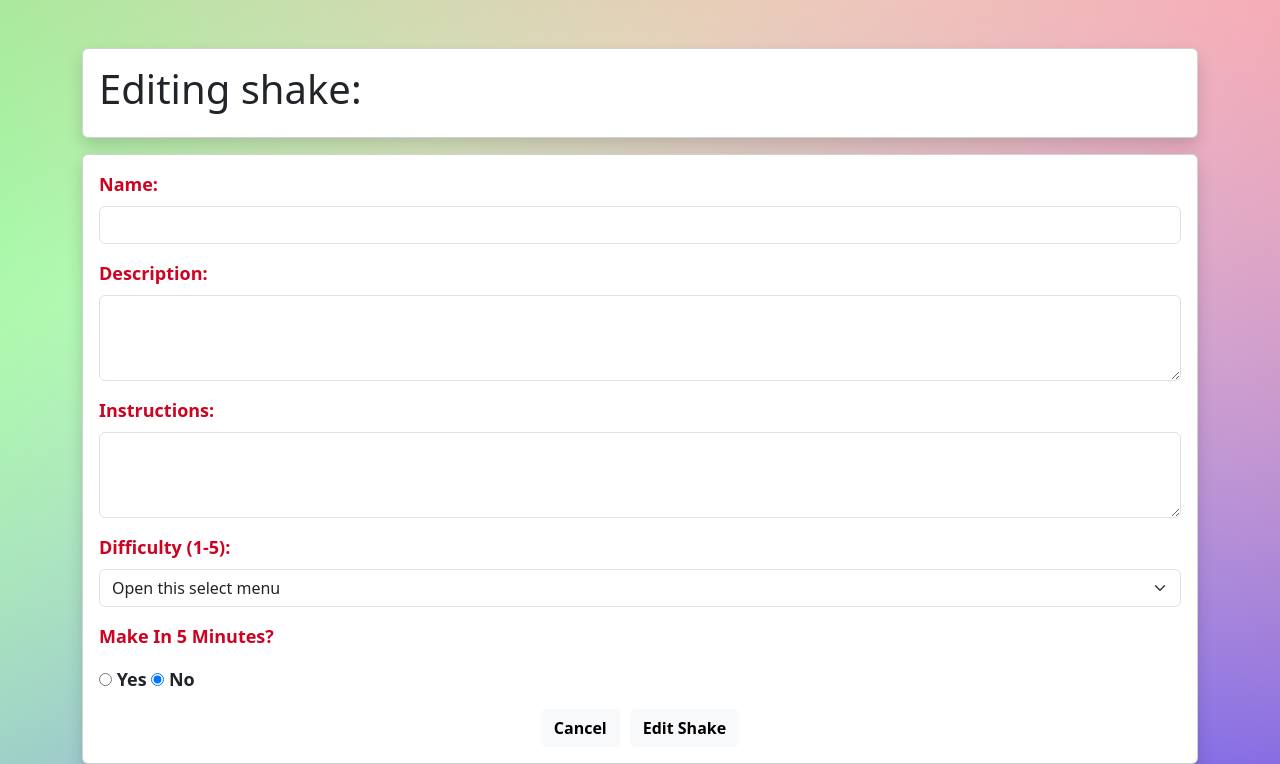
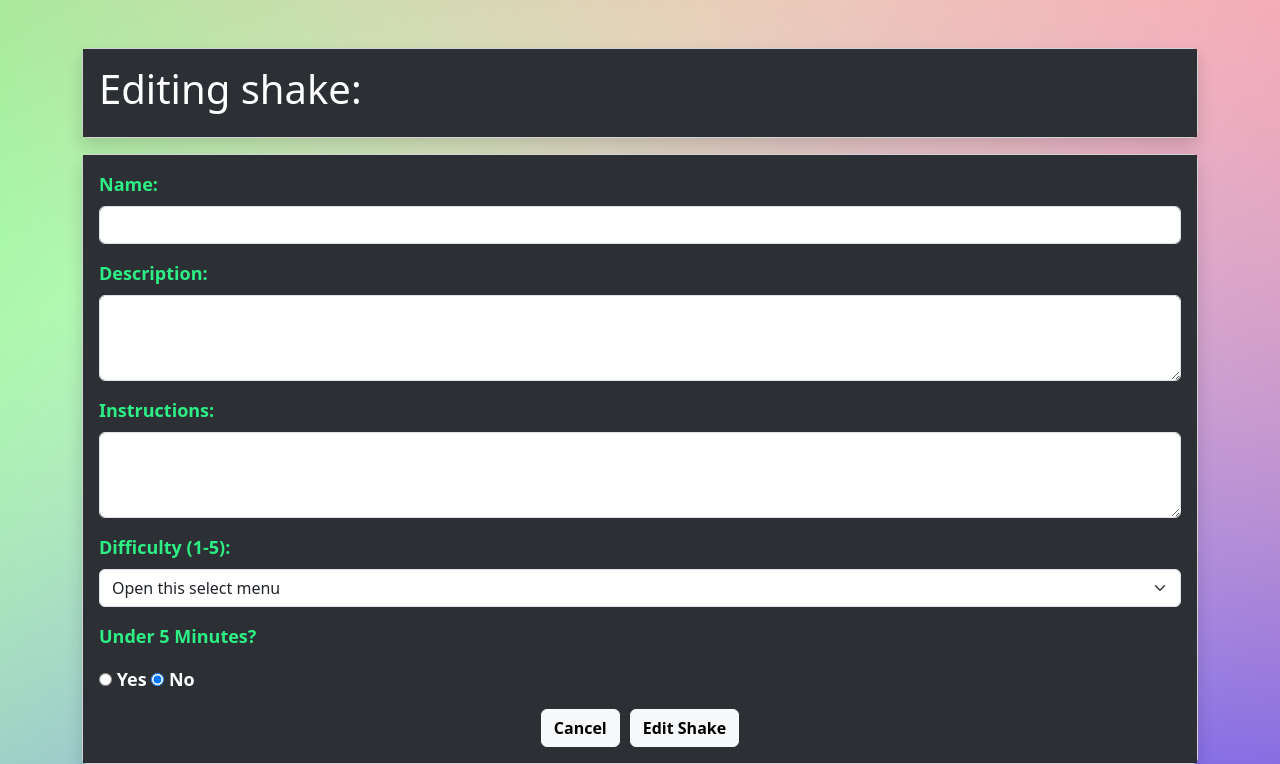
Before and after one commit to PaulDeUlloa/Sunkissed-Milkshakes-Python, a Flask app: template flask_app/templates/edit_shake.html in a window 1280 px wide. Shown: the part 82-846 px from the top of the page. Run offline with Flask 3, Linux system fonts and the light colour scheme; the template is opened without the code that fills it, so the values that code supplies are empty.

Commit message:
under 5 edit made and color styling for form updated

```diff
--- a/flask_app/templates/edit_shake.html
+++ b/flask_app/templates/edit_shake.html
@@ -27,29 +27,29 @@ linear-gradient(336deg, rgba(50, 50, 250, 0.8), rgba(0,0,255,0) 70.71%); min-hei
                 {% endwith %}
                 {# flash message AREA END#}
                 <div class="card shadow mb-3">
-                    <div class="card-body">
+                    <div class="card-body" style="background-color:rgb(44,48,52); color:rgb(255, 255, 255);">
                         <h1>Editing shake:</h1>
                     </div>
                 </div>
                 <div class="card shadow" style="font-size: large; font-weight: bold;">
-                    <div class="card-body">
+                    <div class="card-body" style="background-color:rgb(44,48,52); color:rgb(255, 255, 255);">
                         <form action="/shakes/{{ shake.id }}/update" method="post">
                             <input type="hidden" name="shake_id" value="{{ shake.id }}">
                             <div class="mb-3">
-                                <label for="name" class="form-label" style="color:rgb(205, 3, 33) ;">Name:</label>
+                                <label for="name" class="form-label" style="color: rgb(45, 239, 133);">Name:</label>
                                 <input type="text" name="name" id="name" class="form-control" value="{{ shake.name }}" />
                             </div>
                             <div class="mb-3">
-                                <label for="description" class="form-label" style="color:rgb(205, 3, 33) ;">Description:</label>
+                                <label for="description" class="form-label" style="color: rgb(45, 239, 133);">Description:</label>
                                 <textarea name="description" class="form-control" cols="20" rows="3" >{{ shake.description }}</textarea>
                             </div>
                             <div class="mb-3">
-                                <label for="instructions" class="form-label" style="color:rgb(205, 3, 33) ;">Instructions:</label>
+                                <label for="instructions" class="form-label" style="color: rgb(45, 239, 133);">Instructions:</label>
                                 <textarea name="instructions"  class="form-control" cols="20" rows="3">{{ shake.instructions }}</textarea>
                             </div>
                             {# Need to get difficulty to autopopulate when editing#}
                             <div class="mb-3">
-                                <label for="difficulty" class="form-label" style="color:rgb(205, 3, 33) ;">Difficulty (1-5):</label>
+                                <label for="difficulty" class="form-label" style="color: rgb(45, 239, 133);">Difficulty (1-5):</label>
                                 <select name="difficulty" class="form-select">
                                     <option>Open this select menu</option>
                                     <option value="1">Level 1</option>
@@ -60,7 +60,7 @@ linear-gradient(336deg, rgba(50, 50, 250, 0.8), rgba(0,0,255,0) 70.71%); min-hei
                                 </select>
                             </div>
                             <div class="mb-3">
-                                <p style="color:rgb(205, 3, 33) ;">Make In 5 Minutes?</p>
+                                <p style="color: rgb(45, 239, 133);">Under 5 Minutes?</p>
                                 <input type="radio" name="is_under_5" value= "1" id="is_under_5" {{ "checked" if shake.is_under_5 else "" }}>
                                 <label for="is_under_5">Yes</label>
                                 <input type="radio" name="is_under_5" value="0" id="is_under_5" {{ "checked" if not shake.is_under_5 else "" }}>
```
